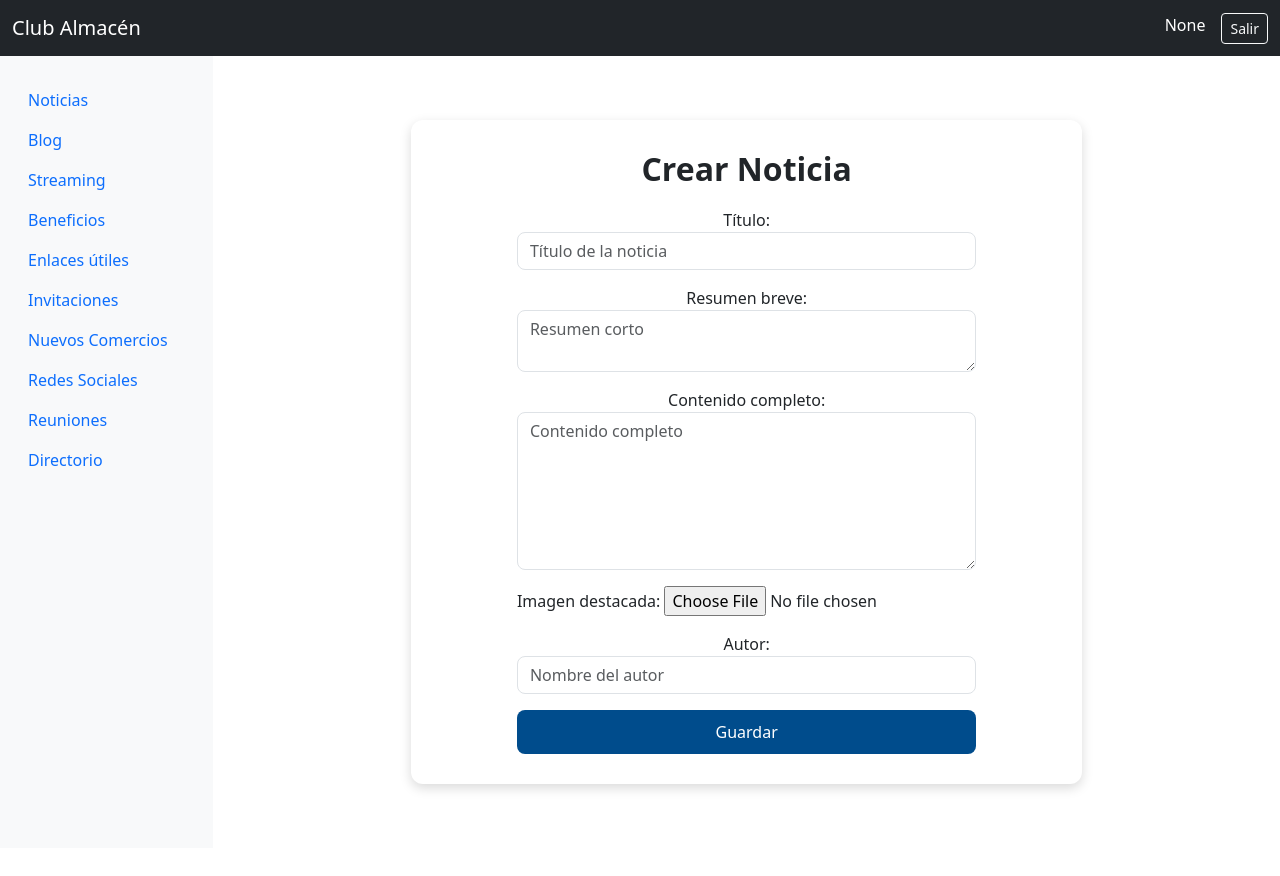
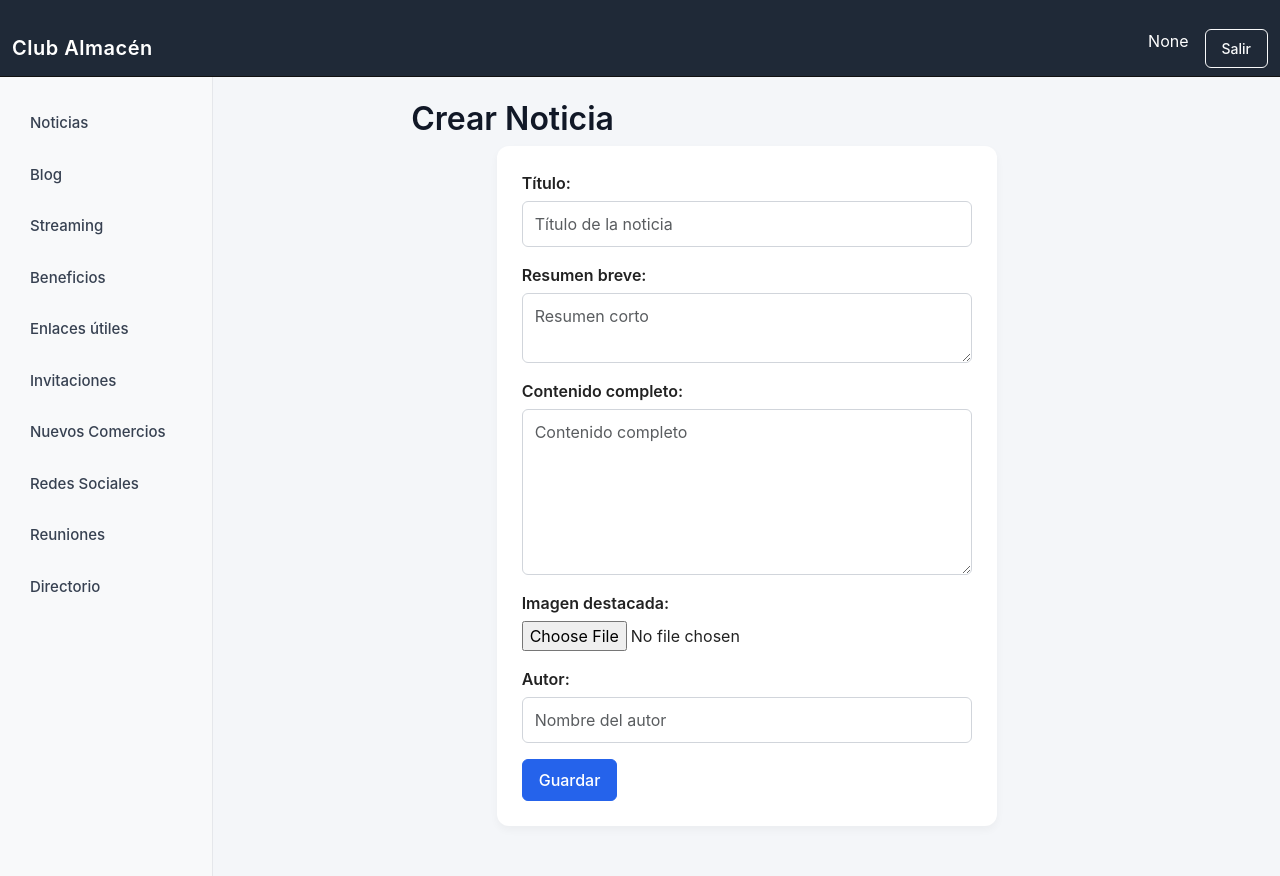
Before and after one commit to Maleza/WebClubAlmacen, a Django app: page /noticias/crear/ in a window 1280 px wide. Before the commit the page ends 790 px from the top, so only its background shows below. Run offline with Django 5.2, Linux system fonts and the light colour scheme; the visitor is signed in with stand-in values (Sample User, id 1).

Commit message:
mejora visual  de formularios

```diff
--- a/core/settings.py
+++ b/core/settings.py
@@ -68,7 +68,7 @@ DATABASES = {
         'ENGINE': 'django.db.backends.postgresql',
         'NAME': 'webclubalmacen_db',
         'USER': 'postgres',
-        'PASSWORD': 'desarrollo',
+        'PASSWORD': '1234',
         'HOST': 'localhost',
         'PORT': '5432',
     }
--- a/static/css/base.css
+++ b/static/css/base.css
@@ -1,81 +1,250 @@
-/* ---------- CONTENEDOR GENERAL ---------- */
-.form-container {
-    max-width: 700px;
-    margin: 40px auto;
-    background: #ffffff;
-    padding: 30px;
-    border-radius: 12px;
-    box-shadow: 0 4px 12px rgba(0,0,0,0.15);
-    text-align: center;
-    display: flex;
-    flex-direction: column;
-    align-items: center;
+/* ---------------------------------------------------------
+   BASE GENERAL
+--------------------------------------------------------- */
+html, body {
+    font-family: "Inter", "Segoe UI", Roboto, Arial, sans-serif;
+    background-color: #f4f6f9;
+    color: #222;
+    margin: 0;
+    padding: 0;
 }
 
-/* ----------
-   TÍTULOS
----------- */
-.form-container h2,
-.form-container h3,
-.page-title {
-    text-align: center;
-    margin-bottom: 20px;
-    font-weight: 600;
-    width: 100%;
+/* Ajuste general para que todo se vea más limpio */
+.container-fluid {
+    padding-top: 20px;
 }
 
-/* ----------
-   CAMPOS DEL FORMULARIO
----------- */
-.form-control,
-input[type="text"],
-input[type="email"],
-input[type="password"],
-select,
-textarea {
-    border-radius: 8px !important;
-    margin-bottom: 15px;
+/* ---------------------------------------------------------
+   NAVBAR SUPERIOR
+--------------------------------------------------------- */
+.navbar {
+    background: #1f2937 !important;
+    border-bottom: 1px solid #111;
 }
 
-/* ----------
-   BOTONES
----------- */
-.form-container .btn-primary {
-    width: 100%;
-    padding: 10px;
-    border-radius: 8px;
-    border: none;
-    background-color: #004c8c;
-    color: white;
-    cursor: pointer;
+.navbar-brand {
+    font-weight: 600;
+    letter-spacing: 0.5px;
 }
 
-.form-container .btn-primary:hover {
-    background-color: #006bb3;
+.navbar .btn-outline-light {
+    border-radius: 6px;
 }
 
-/* ----------
-   CONTENEDOR DE BOTONES SECUNDARIOS
----------- */
-.form-actions {
-    margin-top: 20px;
-    display: flex;
-    justify-content: center;
-    gap: 10px;
-    width: 100%;
+/* ---------------------------------------------------------
+   SIDEBAR
+--------------------------------------------------------- */
+
+.sidebar {
+    background: #ffffff;
+    border-right: 1px solid #e5e7eb;
+    min-height: 100vh;
+    font-size: 15px;
 }
 
-.form-actions .btn {
-    border-radius: 8px;
-    padding: 8px 16px;
+.sidebar .nav-link {
+    color: #374151;
+    padding: 12px 18px;
+    border-radius: 6px;
+    margin-bottom: 5px;
+    transition: 0.2s;
+    font-weight: 500;
 }
 
-/* ----------
-   IMÁGENES PREVISUALIZADAS
----------- */
-.preview-image {
-    max-width: 100%;
-    border-radius: 10px;
-    margin-bottom: 15px;
-    box-shadow: 0 2px 6px rgba(0,0,0,0.15);
+.sidebar .nav-link:hover {
+    background: #e5e7eb;
+    color: #111827;
 }
+
+.sidebar .nav-link.active {
+    background: #111827 !important;
+    color: #fff !important;
+}
+
+/* ---------------------------------------------------------
+   TITULOS Y SEPARACIÓN
+--------------------------------------------------------- */
+
+h1, h2, h3, h4 {
+    font-weight: 600;
+    color: #111827;
+}
+
+.page-header {
+    margin-bottom: 20px;
+}
+
+/* ---------------------------------------------------------
+   TARJETAS (CARDS)
+--------------------------------------------------------- */
+.card {
+    border: none !important;
+    border-radius: 12px !important;
+    box-shadow: 0 4px 8px rgba(0,0,0,0.05) !important;
+    overflow: hidden;
+}
+
+.card img {
+    border-top-left-radius: 12px;
+    border-top-right-radius: 12px;
+}
+
+.card-body h5 {
+    font-weight: 600;
+}
+
+.card-body p {
+    color: #4b5563;
+}
+
+/* Hover suave */
+.card:hover {
+    transform: translateY(-3px);
+    transition: 0.2s;
+}
+
+/* ---------------------------------------------------------
+   BOTONES PERSONALIZADOS
+--------------------------------------------------------- */
+.btn {
+    border-radius: 6px !important;
+    padding: 8px 16px;
+    font-weight: 500;
+}
+
+.btn-primary {
+    background: #2563eb !important;
+    border-color: #2563eb !important;
+}
+
+.btn-primary:hover {
+    background: #1d4ed8 !important;
+}
+
+.btn-success {
+    background: #16a34a !important;
+}
+
+.btn-danger {
+    background: #dc2626 !important;
+}
+
+.btn-outline-primary {
+    border-color: #2563eb !important;
+    color: #2563eb !important;
+}
+
+.btn-outline-primary:hover {
+    background: #2563eb !important;
+    color: #fff !important;
+}
+
+/* ---------------------------------------------------------
+   FORMULARIOS
+--------------------------------------------------------- */
+form {
+    background: #ffffff;
+    padding: 25px;
+    border-radius: 12px;
+    box-shadow: 0 4px 8px rgba(0,0,0,0.04);
+}
+
+form label {
+    font-weight: 600;
+    margin-bottom: 6px;
+}
+
+.form-control {
+    border-radius: 6px;
+    padding: 10px 12px;
+    border: 1px solid #d1d5db;
+}
+
+.form-control:focus {
+    border-color: #2563eb;
+    box-shadow: 0 0 0 2px rgba(37, 99, 235, 0.3);
+}
+
+
+/* Centrado global de formularios CRUD */
+.form-wrapper {
+    max-width: 500px;        /* ancho máximo */
+    margin: 0 auto;          /* centrado horizontal */
+}
+
+/* Formularios dentro del contenido principal */
+main form {
+    max-width: 500px;
+    margin: 0 auto;
+}
+
+
+
+
+
+/* ---------------------------------------------------------
+   TABLA CRUD
+--------------------------------------------------------- */
+.table {
+    background: white;
+    border-radius: 12px;
+    overflow: hidden;
+}
+
+.table thead {
+    background: #e5e7eb;
+    font-weight: 600;
+}
+
+.table tbody tr:hover {
+    background: #f3f4f6;
+}
+
+/* ---------------------------------------------------------
+   DETALLE (detail.html)
+--------------------------------------------------------- */
+.detail-container {
+    background: white;
+    padding: 25px;
+    border-radius: 12px;
+    box-shadow: 0 4px 8px rgba(0,0,0,0.04);
+}
+
+.detail-title {
+    font-size: 26px;
+    font-weight: 700;
+}
+
+.detail-content p {
+    line-height: 1.6;
+}
+
+/* ---------------------------------------------------------
+   ELIMINAR (delete.html)
+--------------------------------------------------------- */
+.delete-box {
+    text-align: center;
+    padding: 40px;
+}
+
+.delete-box p {
+    font-size: 18px;
+    color: #4b5563;
+}
+
+/* ---------------------------------------------------------
+   RESPONSIVIDAD
+--------------------------------------------------------- */
+@media (max-width: 992px) {
+    .sidebar {
+        display: none;
+    }
+
+    .navbar {
+        padding: 12px;
+    }
+
+    main {
+        margin-left: 0 !important;
+    }
+}
--- a/static/css/noticias.css
+++ b/static/css/noticias.css
@@ -1,7 +1,7 @@
 /* ==== CONFIGURACIÓN GENERAL ==== */
 body {
   font-family: 'Segoe UI', Tahoma, Geneva, Verdana, sans-serif;
-  background-color: #f4f6f8;
+  background-color: #2282e2;
   margin: 0;
   padding: 0;
   display: flex;
--- a/static/css/registro.css
+++ b/static/css/registro.css
@@ -5,6 +5,7 @@ body {
   font-family: "Inter", system-ui, -apple-system, "Segoe UI", Roboto, sans-serif;
   background: #f5f7fa;
   color: #222;
+  text-align: center;
 }
 
 .register-container {
--- a/templates/crud/base.html
+++ b/templates/crud/base.html
@@ -5,7 +5,7 @@
   <meta charset="utf-8">
   <title>{{ title|default:"Panel" }}</title>
   <link href="https://cdn.jsdelivr.net/npm/bootstrap@5.3.2/dist/css/bootstrap.min.css" rel="stylesheet">
-  <link rel="stylesheet" href="{% static 'css/base.css' %}">
+ <link rel="stylesheet" href="{% static 'css/base.css' %}?v=1.2">
   <style>
     body { padding-top: 56px; }
     .sidebar { min-width:200px; max-width:220px; }
@@ -25,6 +25,8 @@
     </div>
   </div>
 </nav>
+
+
 
 <div class="container-fluid">
   <div class="row">
--- a/templates/registro.html
+++ b/templates/registro.html
@@ -1,6 +1,7 @@
 {% load static %}
 
 <link rel="stylesheet" href="https://cdn.jsdelivr.net/npm/bootstrap@5.3.2/dist/css/bootstrap.min.css">
+<link rel="stylesheet" href="{% static 'css/registro.css' %}?v=1.3">
 
 <div class="container mt-5" style="max-width: 600px;">
     <div class="card shadow p-4">
```
